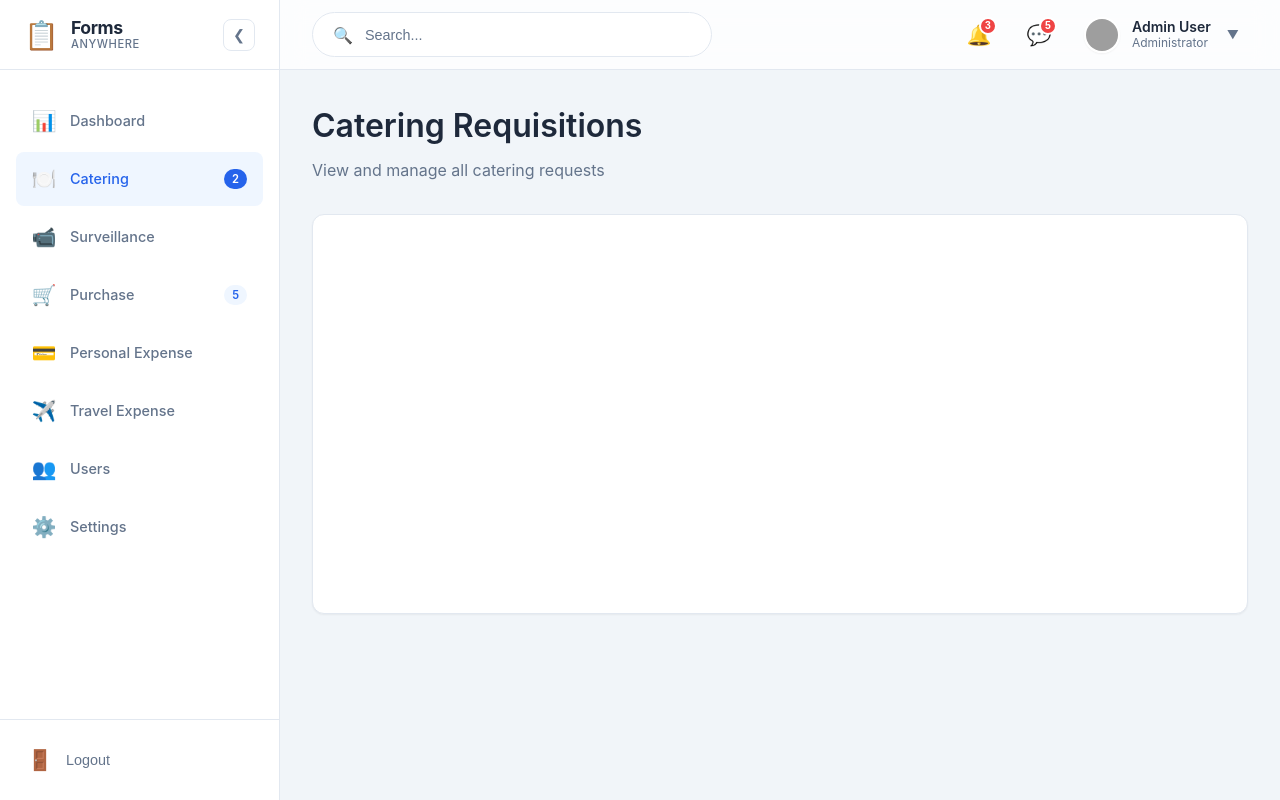
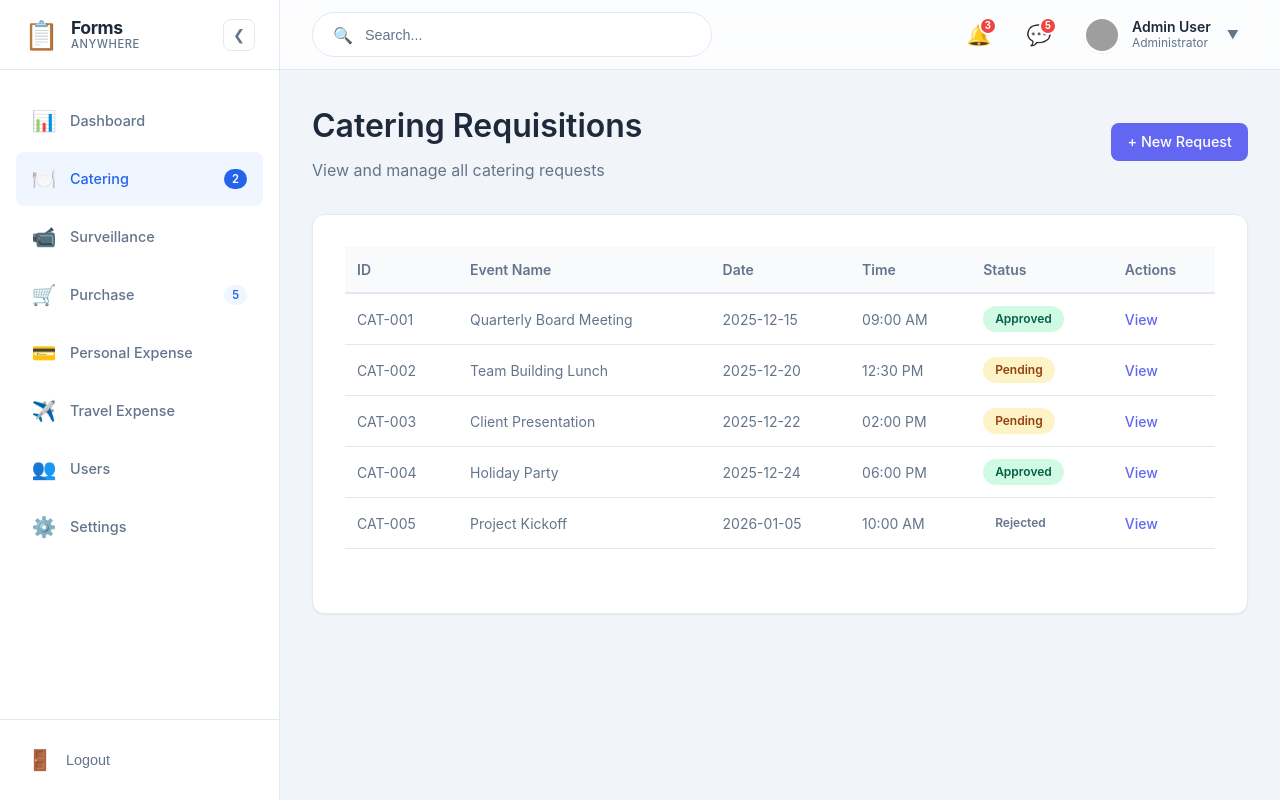
Before and after one commit to vpteruel/hpha-back-office-system, a React app in the folder apps/frontend/: page /forms/catering in a window 1280 px wide. Built offline with nearby package versions, Linux system fonts and the light colour scheme; grey boxes are pictures that could not be loaded; the HTML template or start-up script is replaced by a standard one.

Commit message:
feat: enhance CateringList component with mock data and improved layout

```diff
--- a/apps/frontend/src/pages/forms/catering/CateringList.tsx
+++ b/apps/frontend/src/pages/forms/catering/CateringList.tsx
@@ -1,13 +1,135 @@
+import { Link } from "@tanstack/react-router";
 import "../../pages.css";
+
+interface CateringRequest {
+  id: string;
+  event_name: string;
+  event_date: string;
+  event_time: string;
+  status: "Pending" | "Approved" | "Rejected";
+}
+
+const mockData: CateringRequest[] = [
+  {
+    id: "CAT-001",
+    event_name: "Quarterly Board Meeting",
+    event_date: "2025-12-15",
+    event_time: "09:00 AM",
+    status: "Approved",
+  },
+  {
+    id: "CAT-002",
+    event_name: "Team Building Lunch",
+    event_date: "2025-12-20",
+    event_time: "12:30 PM",
+    status: "Pending",
+  },
+  {
+    id: "CAT-003",
+    event_name: "Client Presentation",
+    event_date: "2025-12-22",
+    event_time: "02:00 PM",
+    status: "Pending",
+  },
+  {
+    id: "CAT-004",
+    event_name: "Holiday Party",
+    event_date: "2025-12-24",
+    event_time: "06:00 PM",
+    status: "Approved",
+  },
+  {
+    id: "CAT-005",
+    event_name: "Project Kickoff",
+    event_date: "2026-01-05",
+    event_time: "10:00 AM",
+    status: "Rejected",
+  },
+];
 
 export function CateringList() {
   return (
     <div className="list-page">
       <div className="page-header">
-        <h1>Catering Requisitions</h1>
-        <p>View and manage all catering requests</p>
+        <div
+          style={{
+            display: "flex",
+            justifyContent: "space-between",
+            alignItems: "center",
+          }}
+        >
+          <div>
+            <h1>Catering Requisitions</h1>
+            <p>View and manage all catering requests</p>
+          </div>
+          <Link
+            to="/forms/catering/new"
+            style={{
+              backgroundColor: "var(--accent-color)",
+              color: "white",
+              padding: "0.5rem 1rem",
+              borderRadius: "0.5rem",
+              textDecoration: "none",
+              fontWeight: 500,
+              fontSize: "0.9rem",
+            }}
+          >
+            + New Request
+          </Link>
+        </div>
       </div>
-      <div className="list-container">{/* List content will go here */}</div>
+      <div className="list-container">
+        <div className="table-wrapper">
+          <table>
+            <thead>
+              <tr>
+                <th>ID</th>
+                <th>Event Name</th>
+                <th>Date</th>
+                <th>Time</th>
+                <th>Status</th>
+                <th>Actions</th>
+              </tr>
+            </thead>
+            <tbody>
+              {mockData.map((item) => (
+                <tr key={item.id}>
+                  <td>{item.id}</td>
+                  <td>{item.event_name}</td>
+                  <td>{item.event_date}</td>
+                  <td>{item.event_time}</td>
+                  <td>
+                    <span
+                      className={`badge ${
+                        item.status === "Approved"
+                          ? "success"
+                          : item.status === "Pending"
+                            ? "warning"
+                            : "error"
+                      }`}
+                    >
+                      {item.status}
+                    </span>
+                  </td>
+                  <td>
+                    <Link
+                      to="/forms/catering/$id"
+                      params={{ id: item.id }}
+                      style={{
+                        color: "var(--accent-color)",
+                        textDecoration: "none",
+                        fontWeight: 500,
+                      }}
+                    >
+                      View
+                    </Link>
+                  </td>
+                </tr>
+              ))}
+            </tbody>
+          </table>
+        </div>
+      </div>
     </div>
   );
 }
```
